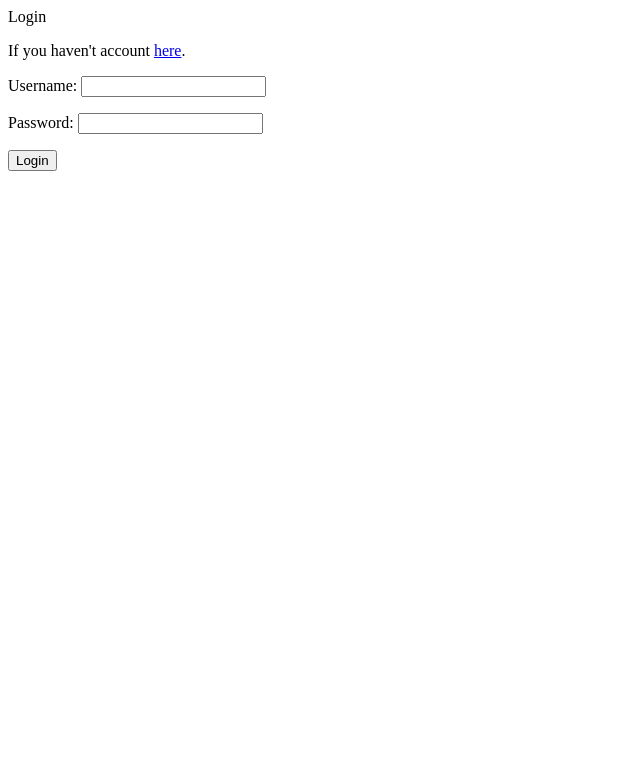
After one commit to andrzejsenderecki/django-knowledge, a Django app: template knowledge/accounts/templates/registration/login.html in a window 1280 px wide. The commit adds this page. Shown: the top 783 px of the page, without its empty margins (0-640 px from the left). Run offline with Django 3.2, Linux system fonts and the light colour scheme; the template is opened without the code that fills it: values that come from a table or form of the project are taken from there, others are empty.

Commit message:
Add files via upload

```diff
--- /dev/null
+++ b/knowledge/accounts/templates/registration/login.html
@@ -0,0 +1,22 @@
+{% extends "base.html" %}
+
+{% block title %}Login{% endblock %}
+
+{% block content %}
+  {% if form.errors %}
+    <p>
+      Bad user data!
+    </p>
+  {% else %}
+    <p>If you haven't account <a href="{% url "register" %}">here</a>.</p>
+  {% endif %}
+  <div class="login-form">
+    <form action="{% url 'login' %}" method="post">
+      {% csrf_token %}
+      {{ form.as_p }}
+      <input type="hidden" name="next" value="{{ next }}" />
+      <p><input type="submit" value="Login"></p>
+    </form>
+
+
+{% endblock %}
--- a/knowledge/knowledge/settings.py
+++ b/knowledge/knowledge/settings.py
@@ -122,4 +122,5 @@ USE_TZ = True
 
 STATIC_URL = '/static/'
 
+LOGIN_REDIRECT_URL = '/quiz'
 LOGOUT_REDIRECT_URL = '/home'
--- a/knowledge/knowledge/urls.py
+++ b/knowledge/knowledge/urls.py
@@ -23,7 +23,8 @@ from django.contrib.auth import views as auth_views
 urlpatterns = [
 url(r'^home/$', accounts_views.home, name='home'),
 url(r'^register/$', accounts_views.register, name='register'),
-url(r'^login/$', accounts_views.login_user, name='login'),
+# url(r'^login/$', accounts_views.login_user, name='login'),
+url(r'^login/$', auth_views.login, name='login'),
 url(r'^logout/$', auth_views.LogoutView.as_view(), name='logout'),
 url(r'^dashboard/$', accounts_views.dashboard, name='dashboard'),
 url(r'^quiz/$', quiz_views.question_single, name='quiz'),
--- a/knowledge/quiz/models.py
+++ b/knowledge/quiz/models.py
@@ -1,4 +1,5 @@
 from django.db import models
+from django.conf import settings
 
 class Question(models.Model):
     question_number = models.CharField(max_length=100)
@@ -14,18 +15,23 @@ class Question(models.Model):
 
 class Answer1(models.Model):
     question_answer = models.CharField(max_length=1)
+    student = models.OneToOneField(settings.AUTH_USER_MODEL, on_delete=models.CASCADE, default='', null=True)
 
     def __str__(self):
         return self.question_answer
 
 class Answer2(models.Model):
     question_answer_1 = models.CharField(max_length=1)
+    student_2 = models.OneToOneField(settings.AUTH_USER_MODEL, on_delete=models.CASCADE, default='', null=True)
+
 
     def __str__(self):
         return self.question_answer_1
 
 class Answer3(models.Model):
     question_answer_2 = models.CharField(max_length=1)
+    student_3 = models.OneToOneField(settings.AUTH_USER_MODEL, on_delete=models.CASCADE, default='', null=True)
+
 
     def __str__(self):
         return self.question_answer_2
```
Also changed, not shown: knowledge/quiz/views.py (+8 -3 lines), knowledge/db.sqlite3, knowledge/quiz/migrations/0003_answer1_author.py (added), knowledge/quiz/migrations/0004_auto_20180122_1715.py (added), knowledge/quiz/migrations/0005_auto_20180122_1716.py (added), knowledge/quiz/migrations/0006_auto_20180122_1719.py (added), knowledge/quiz/migrations/0007_auto_20180122_1721.py (added), knowledge/quiz/migrations/0008_auto_20180122_2041.py (added), knowledge/quiz/migrations/0009_auto_20180122_2045.py (added), knowledge/quiz/migrations/0010_auto_20180122_2210.py (added), knowledge/quiz/migrations/0011_answer2_student.py (added), knowledge/quiz/migrations/0012_auto_20180122_2219.py (added), knowledge/quiz/migrations/0013_remove_answer2_student_2.py (added), knowledge/quiz/migrations/0014_auto_20180122_2228.py (added), 1 more files.
